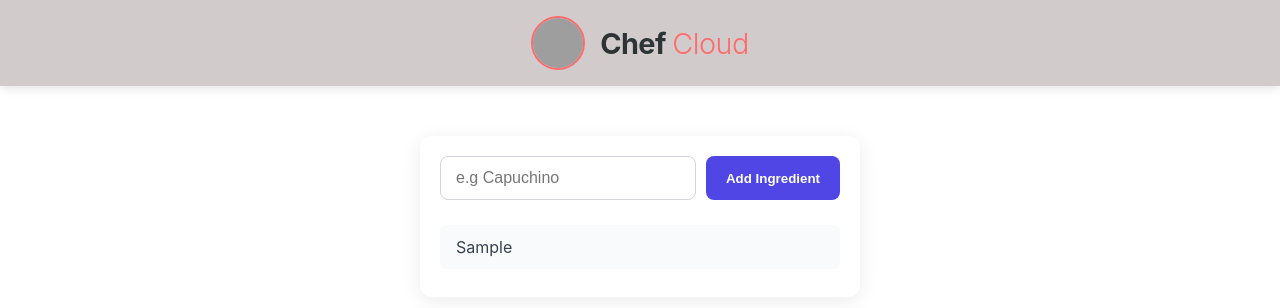
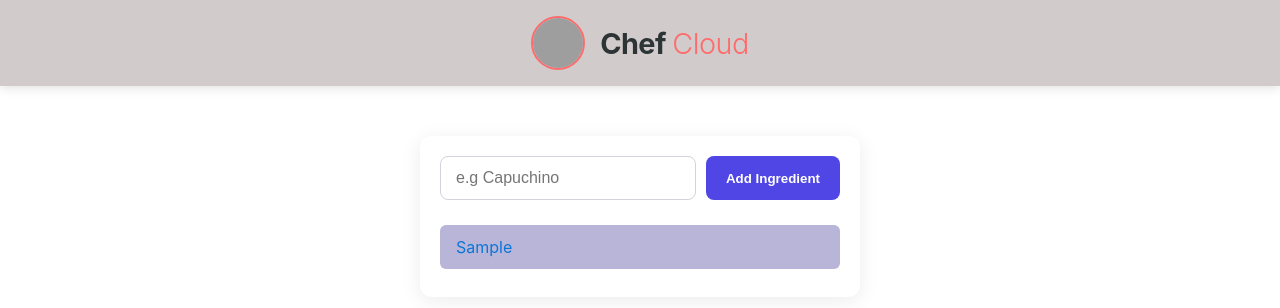
Before and after one commit to wainaina-mwangi/Chef-Cloud, a React (Vite) app: page / in a window 1280 px wide. Both pictures are taken after typing "Sample" into the empty fields and a click on the button "Add Ingredient". Shown: the top 308 px of the page. Built offline with nearby package versions, Linux system fonts and the light colour scheme; grey boxes are pictures that could not be loaded.

Commit message:
added a slight css

```diff
--- a/src/components/Main.jsx
+++ b/src/components/Main.jsx
@@ -26,7 +26,7 @@ function Main() {
 
       <ul className="list-item">
         {ingredients.map((item, index) => (
-          <li key={index}>{item}</li>
+          <li className="list-children" key={index}>{item}</li>
         ))}
       </ul>
     </main>
--- a/src/index.css
+++ b/src/index.css
@@ -106,11 +106,14 @@ main {
     margin-bottom: 8px;
     padding: 12px 16px;
     border-radius: 6px;
-    color: #374151;
+    background-color: #b8b5d8;
+    color: #0b75d8;
     display: flex;
     align-items: center;
     animation: fadeIn 0.3s ease;
 }
+
+
 
 /* Animation for adding new items */
 @keyframes fadeIn {
```
